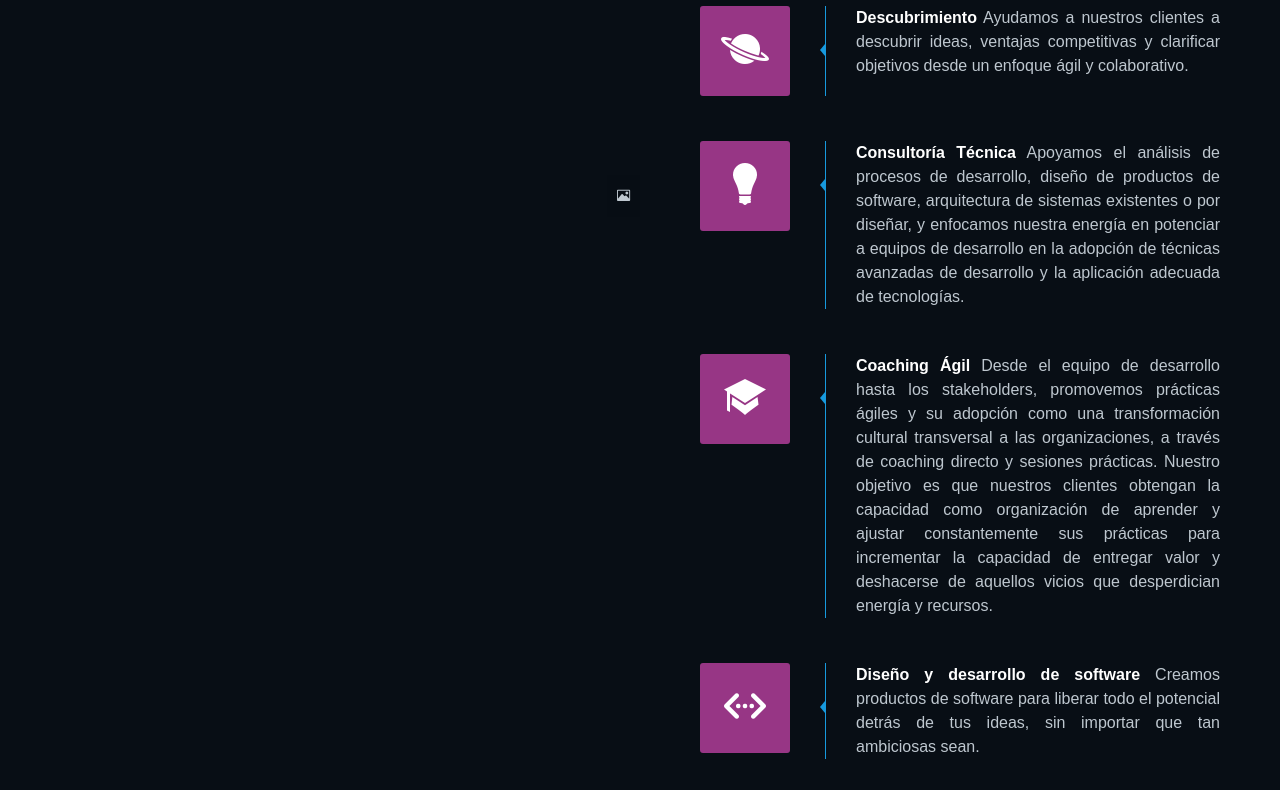
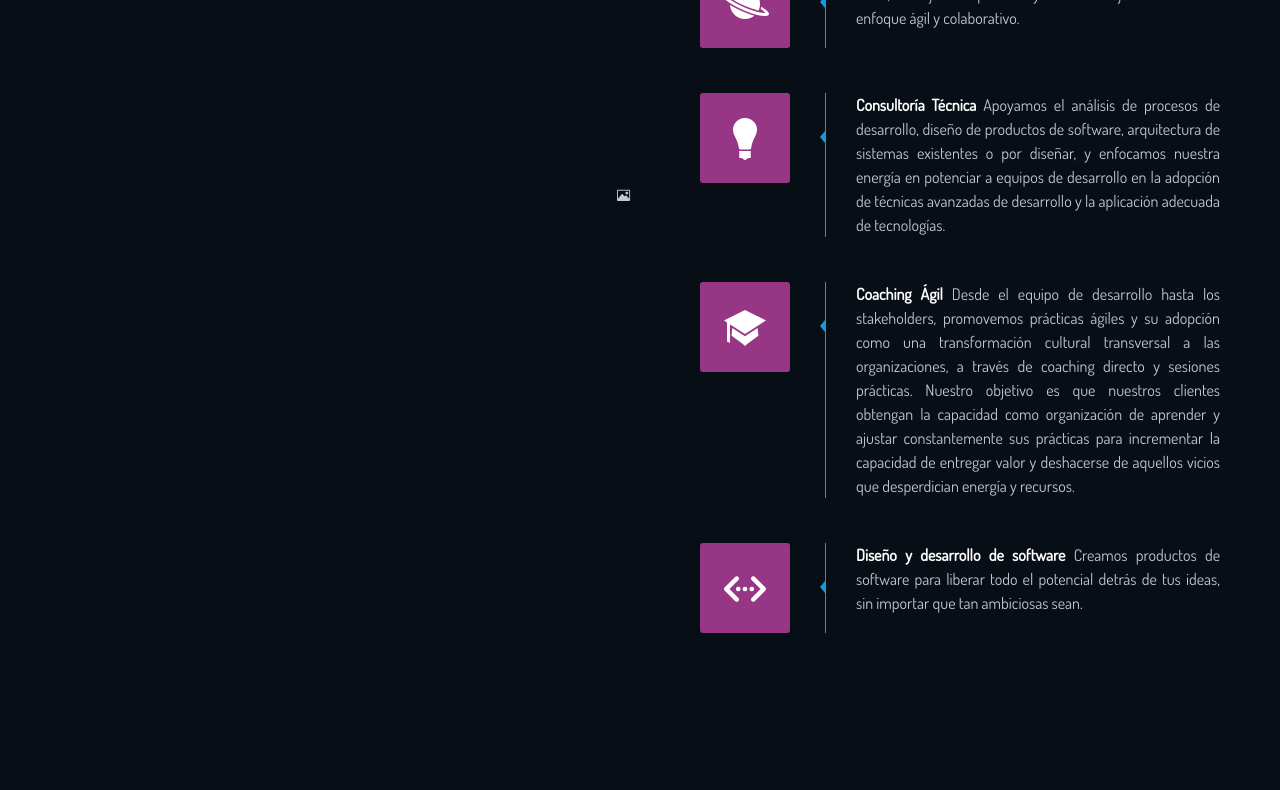
Before and after one commit to interestelar/interestelar.github.io, a plain HTML site: page index.html in a window 1280 px wide. Shown: the part 583-1373 px from the top of the page. After the commit the page ends 1306 px from the top, so only its background shows below. Drawn offline with nearby package versions, Linux system fonts and the light colour scheme.

Commit message:
Fix google fonts

```diff
--- a/index.html
+++ b/index.html
@@ -7,7 +7,7 @@
 	<meta name="description" content="Interestelar" />
 
 	<!-- Included CSS files -->
-	<link href="https://fonts.googleapis.com/css?family=Open+Sans:300,300italic,400,400italic,700,700italic,Dosis:500" rel="stylesheet" type="text/css" />
+	<link href="https://fonts.googleapis.com/css?family=Dosis" rel="stylesheet" type="text/css" />
 	<link href="https://cdnjs.cloudflare.com/ajax/libs/ionicons/2.0.1/css/ionicons.css" rel="stylesheet" type="text/css" media="all" />
 	<link href="css/style.css" rel="stylesheet" type="text/css" media="all" />
 
```
